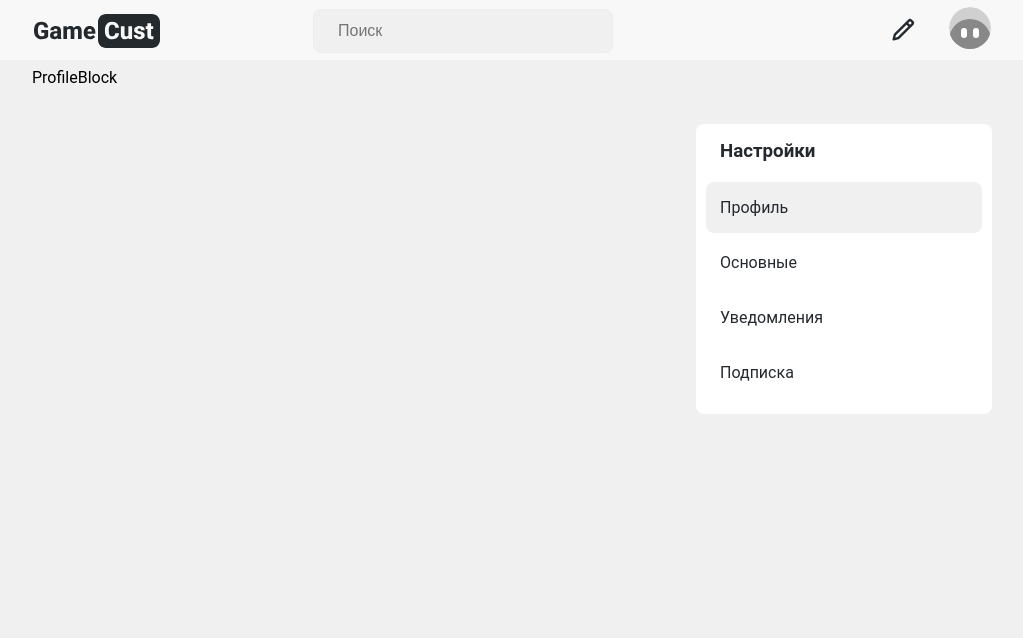
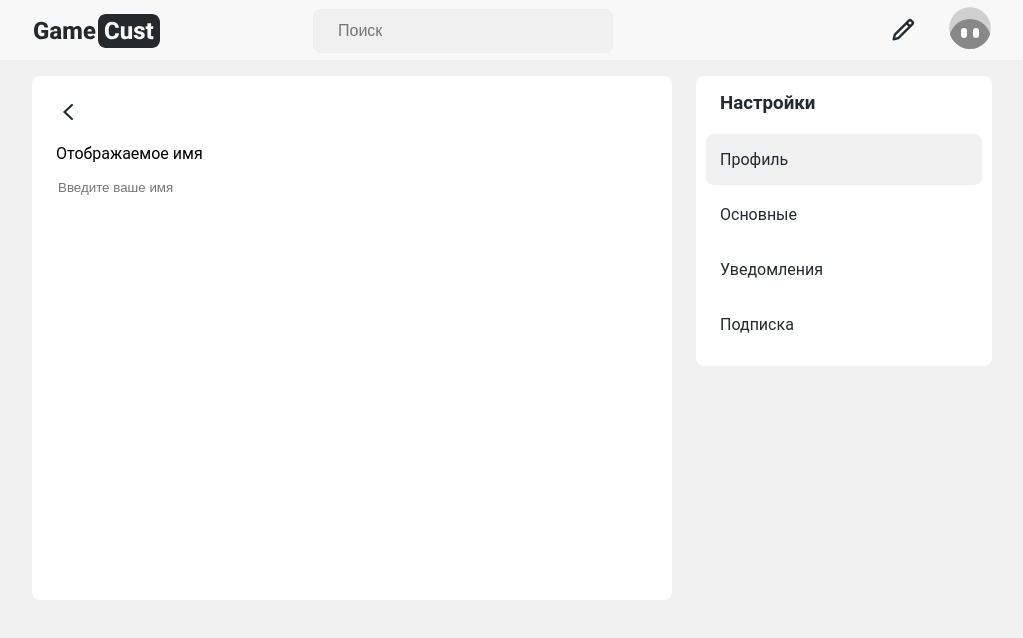
Before and after one commit to AVxnn/gamecust, a Next.js app: page /settings in a window 1280 px wide. Shown: the top 638 px of the page, without its empty margins (128-1151 px from the left). Built offline with nearby package versions, Linux system fonts and the light colour scheme.

Commit message:
fix bugs

```diff
--- a/components/layout/SettingsLayout/SettingsLayout.module.scss
+++ b/components/layout/SettingsLayout/SettingsLayout.module.scss
@@ -44,7 +44,7 @@
   }
 
   .rightColumn {
-    margin-top: 64px;
+    margin-top: 16px;
     display: flex;
     flex-direction: column;
     gap: 16px;
--- a/components/legendary/MiddleBlock/ProfileBlock/ProfileBlock.module.scss
+++ b/components/legendary/MiddleBlock/ProfileBlock/ProfileBlock.module.scss
@@ -0,0 +1,26 @@
+@import "/styles/variables.scss";
+
+.container {
+    width: 100%;
+    padding: 24px;
+    box-sizing: border-box;
+    height: 524px;
+    background-color: $d_main_subbg_color;
+    border-radius: 8px;
+    margin-top: 8px;
+
+    .topBar {
+
+        svg {
+            transform: rotate(90deg);
+            path {
+                fill: $d_main_text_color;
+            }
+        }
+    }
+
+    .mainBlocks {
+        display: flex;
+        flex-direction: column;
+    }
+}
--- a/components/legendary/MiddleBlock/ProfileBlock/index.tsx
+++ b/components/legendary/MiddleBlock/ProfileBlock/index.tsx
@@ -1,9 +1,18 @@
 import React from 'react'
 import styles from "./ProfileBlock.module.scss"
+import Arrow from '../../../../public/img/svg/Arrow'
 
 const ProfileBlock = () => {
   return (
-    <div>ProfileBlock</div>
+    <div className={styles.container}>
+      <div className={styles.topBar}>
+        <Arrow/>
+      </div>
+      <div className={styles.mainBlocks}>
+        <p>Отображаемое имя</p>
+        <input type="text" placeholder='Введите ваше имя'/>
+      </div>
+    </div>
   )
 }
 
--- a/components/legendary/RightBlock/CreatePostRight/index.tsx
+++ b/components/legendary/RightBlock/CreatePostRight/index.tsx
@@ -12,13 +12,14 @@ const CreatePostRight = () => {
 
   const dispatch = useDispatch()
 
-  const {mobxStore} = useContext(Context);
+  const {mobxStore, notificationStore, popupHandlers} = useContext(Context);
 
   const router = useRouter()
 
   const redirectLink = (link: string) => {
     if(!mobxStore.user.email) {
-      return dispatch(open())
+      notificationStore.addItem({title: 'Нужно выполнить авторизацию', status: 'error', timeLife: 2500})
+      return popupHandlers.authPopupOpen()
     }
     router.push(link)
   }
--- a/components/legendary/header/ui/PenCreate/index.tsx
+++ b/components/legendary/header/ui/PenCreate/index.tsx
@@ -1,24 +1,20 @@
 import React, { useContext } from 'react'
 import Pen from "../../../../../public/img/svg/Pen"
 import styles from "./PenCreate.module.scss"
-import Link from 'next/link'
 import { Context } from '../../../../../pages/_app'
-import { useDispatch } from 'react-redux'
-import {open} from '../../../../../features/Popup/PopupAuthSlice'
 import { useRouter } from 'next/router'
 import uuid from 'react-uuid'
 
 const PenCreate = () => {
 
-    const dispatch = useDispatch()
-
-    const {mobxStore} = useContext(Context);
+    const {mobxStore, notificationStore, popupHandlers} = useContext(Context);
 
     const router = useRouter()
 
     const redirectLink = (link: string) => {
       if(!mobxStore.user.email) {
-        return dispatch(open())
+        notificationStore.addItem({title: 'Нужно выполнить авторизацию', status: 'error', timeLife: 2500})
+        return popupHandlers.authPopupOpen()
       }
       router.push(link)
     }
--- a/pages/editor/[...postId]/index.tsx
+++ b/pages/editor/[...postId]/index.tsx
@@ -9,7 +9,7 @@ import { useRouter } from 'next/router';
 
 const Editor = ({props} : any) => {
 
-  const {mobxStore, postCreateStore} = useContext(Context);
+  const {mobxStore, postCreateStore, notificationStore} = useContext(Context);
   const router = useRouter();
   const { postId } = router.query
 
@@ -20,6 +20,7 @@ const Editor = ({props} : any) => {
       }
 
       if (!mobxStore.user.isActivated) {
+        notificationStore.addItem({title: 'Нужно выполнить авторизацию', status: 'error', timeLife: 2500})
         await router.push('/')
       }
     }
```
Also changed, not shown: components/legendary/common/PostPreview/common/HeaderPost/index.tsx (+11 -8 lines).
